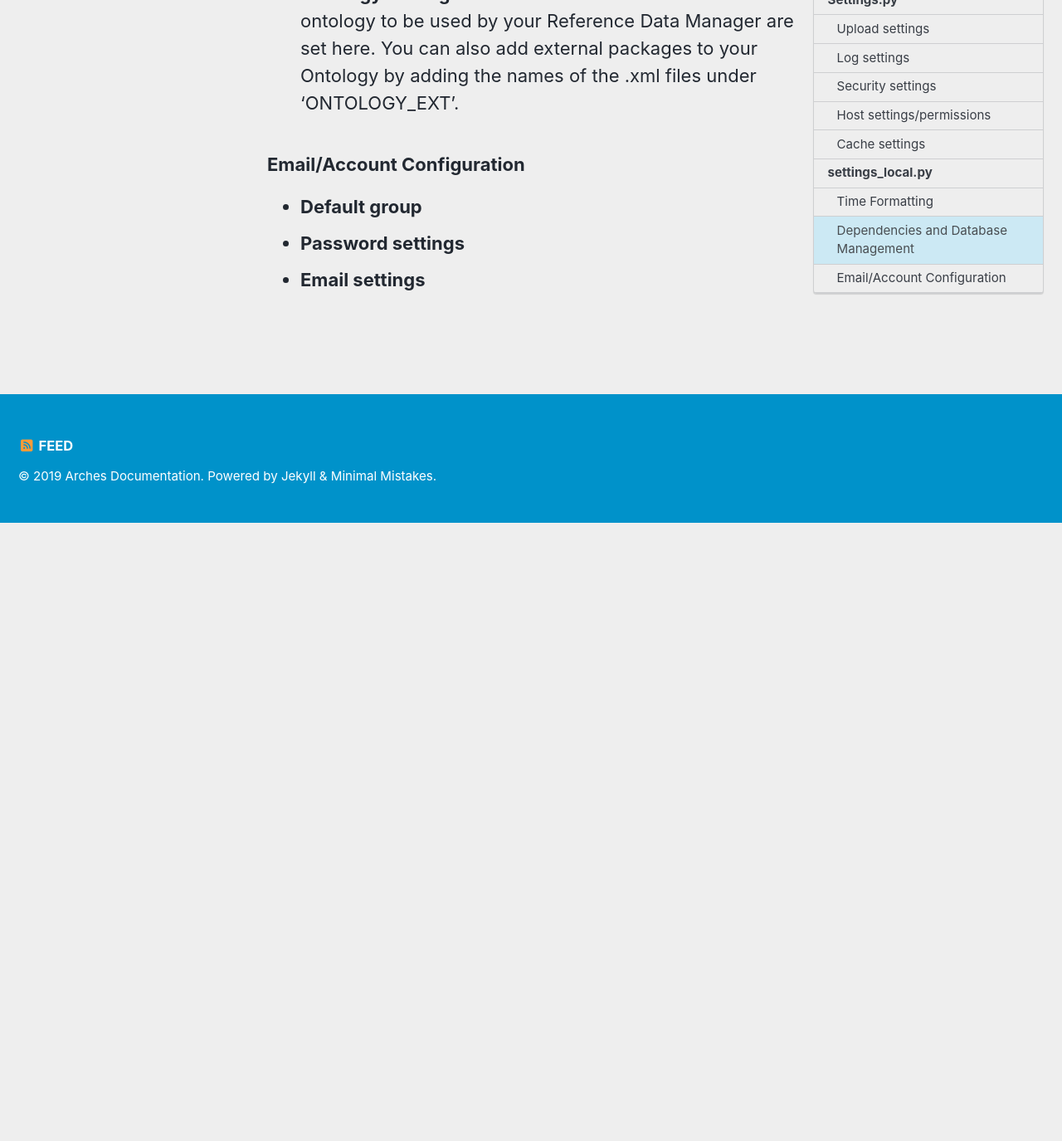
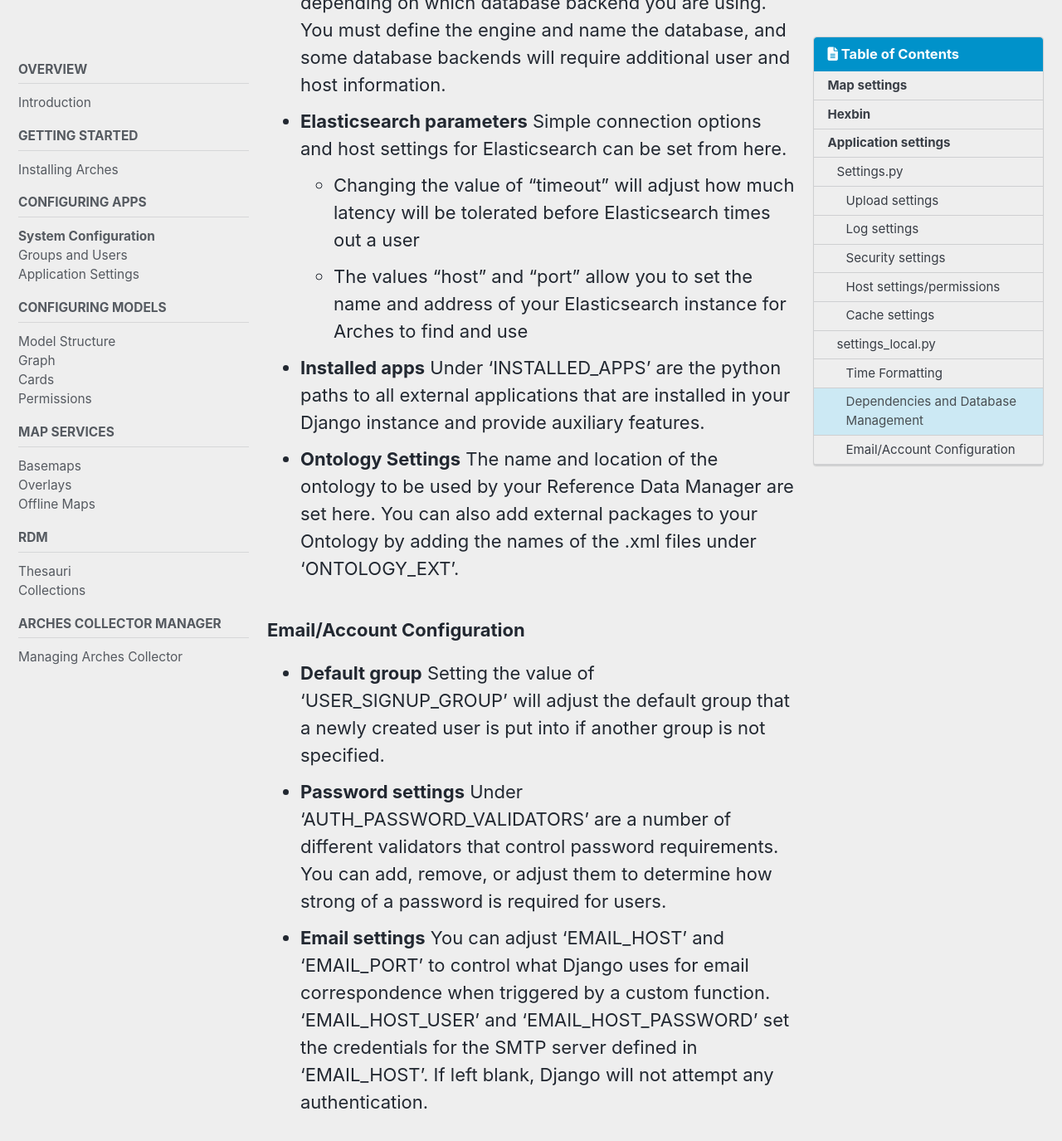
Before and after one commit to fargeo/archesguides, a Jekyll site: the page built from _pages/configuration.md, in a window 1280 px wide and 1400 px high, scrolled down 5830 px. Shown: the top 1375 px of the window at 83% size. Built offline with Jekyll 4.4.1, drawn with Linux system fonts in a browser that asks for light colours; cached includes are drawn as plain includes; nearby versions of some CDN libraries; comment, search, counter and statistics services are not loaded; a style sheet for code colours, icons or effects is not loaded; before the commit the page ends 6460 px from its top, so only the background shows below that; some of the changed text lies outside the part shown.

Commit message:
settings
content on configuration page and adding to max-width

```diff
--- a/_pages/configuration.md
+++ b/_pages/configuration.md
@@ -16,7 +16,8 @@
       author_profile: false
 ---
 System settings within Arches are stored in a special settings resource model that is part of your project's database. Settings are displayed in a card tree and are adjusted in a similar fashion to typical records. You can select any card to make changes and then select "save edit" to implement these settings adjustments.
-## Map settings
+# Map settings
+
 Under 'Default Map Settings' you can:
 * Set your MapBox API key (you will need to enter one of these for the Arches map to function).
 * Change the geographical area of your project, which determines the bounds of the search function and the extent your hexagon bins will cover.
@@ -25,7 +26,7 @@
 {: .notice--info}
 * Set the default, maximum, and minimum zoom values to control the initial zoom level as well as the amount users are allowed to zoom in or out. These should be three integers between zero and twenty with  Min Zoom <= Default Zoom <= Max Zoom.
 
-## Hexbin
+# Hexbin
 Arches can group search results and display them as hexagonal bins using an overlay, but you have to do some configuring ahead of time for it to be effective for your project. There are two key hexbin settings located with the other default map settings under 'Search Results Grid':
 * **Hexagon Size** changes the size of the hexagons that will appear on the map. Making your hexagons smaller will give a more detailed view of resource density while larger hexagons will provide a simpler and more general picture.
 * **Hexagon Grid Precision** determines how precisely records are sorted into each bin. A higher integer will cause records to be sorted into the correct bin more frequently, but at a cost to performance.
@@ -42,14 +43,14 @@
 You can set the destination directory for uploaded files by changing the value of MEDIA_ROOT
 ### Log settings
 Settings for both the regular and import logs are managed within settings.py. You can set the directory where the logs are kept and change the format of the log entries, along with other optional adjustments.
+The 'LEVEL:' fields control the verbosity of your terminal outputs, which can be set to four levels. From most to least verbose the options are: 'DEBUG', 'WARNING', 'ERROR', 'INFO'.
 
-
-![Log Configuration]({{site.url}}/assets/images/loggingConfigurationAnnotated.png){: .full}
+![Log Configuration]({{site.url}}/assets/images/loggingConfigurationAnnotated.png)
 ### Security settings
 The secret key used for production is stored here as SECRET_KEY and you can toggle django debugging on or off by changing the value of DEBUG
 
 
-![Security Configuration]({{site.url}}/assets/images/securitySettingsAnnotated.png){: .full}
+![Security Configuration]({{site.url}}/assets/images/securitySettingsAnnotated.png)
 
 **Info:** Setting DEBUG to false will replace the more complex Django error messages with standard 404 and 500 error pages. It will also cause Django to stop serving static files, requiring you to set up an external webserver.
 {: .notice--info}
@@ -57,12 +58,11 @@
 You can change the database host and set other host permissions as well as adjusting other PostGIS settings that were given their initial value during your installation of Arches.
 
 
-![Host Configuration]({{site.url}}/assets/images/hostSettingsAnnotated.png){: .full}
+![Host Configuration]({{site.url}}/assets/images/hostSettingsAnnotated.png)
 ### Cache settings
-Near the bottom of your settings.py, you can set the location for your Tile and Django caches along with some other configurable attributes.
+Near the bottom of your settings.py, you can set the location for your Tile and Django caches along with some other configurable attributes. To control how your cache is seeded, adjust 'CACHE_SEED_BOUNDS' and 'CACHE_SEED_MAX_ZOOM' to set the levels at which your cache seeds. You can also set the location of your tileserver cache under 'TILE_CACHE_CONFIG'.
 
-
-![Host Configuration]({{site.url}}/assets/images/cacheSettings.png){: .full}
+![Host Configuration]({{site.url}}/assets/images/cacheSettings.png)
 
 ## settings_local.py
 This file contains some basic options for data presentation and access as well as a few user account settings. The settings_local.py file will override the settings.py file if there are any discrepancies in values between them.
@@ -74,17 +74,23 @@
 ^
 ### Dependencies and Database Management
 - **Default file location**
+The default location of user uploaded files is set through 'MEDIA_ROOT' and the max size of uploaded files is set through 'DATA_UPLOAD_MAX_MEMORY_SIZE'. For static files not uploaded by users, the default location is determined by 'STATIC_ROOT'.
 - **Database settings**
+Your default database is constructed under 'DATABASES', which requires differing parameters depending on which database backend you are using. You must define the engine and name the database, and some database backends will require additional user and host information.
 - **Elasticsearch parameters**
 Simple connection options and host settings for Elasticsearch can be set from here.
     - Changing the value of "timeout" will adjust how much latency will be tolerated before Elasticsearch times out a user
     - The values "host" and "port" allow you to set the name and address of your Elasticsearch instance for Arches to find and use
 - **Installed apps**
+Under 'INSTALLED_APPS' are the python paths to all external applications that are installed in your Django instance and provide auxiliary features.
 - **Ontology Settings**
 The name and location of the ontology to be used by your Reference Data Manager are set here. You can also add external packages to your Ontology by adding the names of the .xml files under 'ONTOLOGY_EXT'.
 ^
 ### Email/Account Configuration
 - **Default group**
+Setting the value of 'USER_SIGNUP_GROUP' will adjust the default group that a newly created user is put into if another group is not specified.
 - **Password settings**
+Under 'AUTH_PASSWORD_VALIDATORS' are a number of different validators that control password requirements. You can add, remove, or adjust them to determine how strong of a password is required for users.
 - **Email settings**
+You can adjust 'EMAIL_HOST' and 'EMAIL_PORT' to control what Django uses for email correspondence when triggered by a custom function. 'EMAIL_HOST_USER' and 'EMAIL_HOST_PASSWORD' set the credentials for the SMTP server defined in 'EMAIL_HOST'. If left blank, Django will not attempt any authentication.
 ^
--- a/assets/css/main.css
+++ b/assets/css/main.css
@@ -927,7 +927,7 @@
 /* ========================================================================== SINGLE PAGE/POST ========================================================================== */
 #main { clear: both; margin-left: auto; margin-right: auto; padding-left: 1em; padding-right: 1em; -webkit-animation: intro 0.3s both; animation: intro 0.3s both; max-width: 100%; -webkit-animation-delay: 0.15s; animation-delay: 0.15s; }
 #main::after { clear: both; content: ""; display: table; }
-@media (min-width: 80em) { #main { max-width: 1280px; } }
+@media (min-width: 80em) { #main { max-width: 1750px; } }
 
 @media (min-width: 64em) { .page { float: right; width: calc(100% - 200px); padding-right: 200px; } }
 @media (min-width: 80em) { .page { width: calc(100% - 300px); padding-right: 300px; } }
```
Also changed, not shown: _pages/basemaps.md (+3 -1 lines), _pages/groups-users.md (+2 -2 lines), _pages/overlays.md (+1 -1 lines), assets/images/purpleGear.PNG (added).
